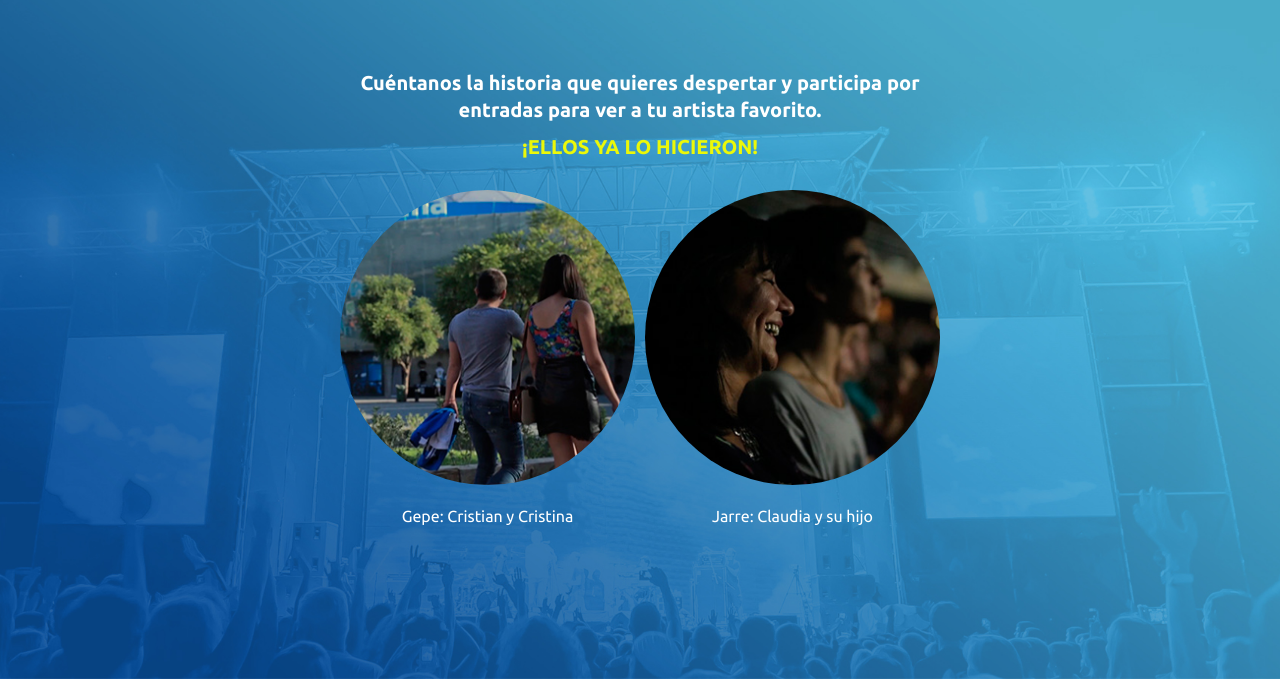
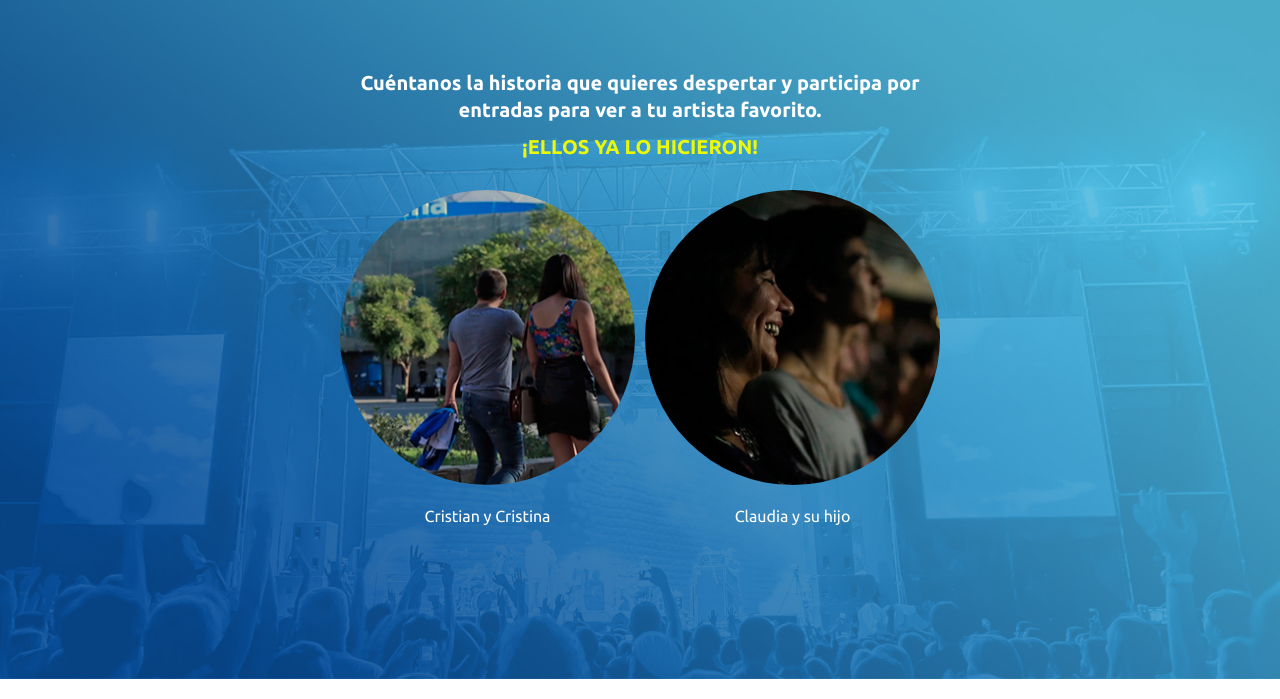
Before and after one commit to seo2/ProyectoDespierta, a PHP site: page / in a window 1280 px wide. Shown: the part 640-1339 px from the top of the page. Run offline with PHP 8.4, Linux system fonts and the light colour scheme; some libraries are stand-ins or nearby versions.

Commit message:
eliminar nombre de artista

```diff
--- a/slider-historias.php
+++ b/slider-historias.php
@@ -5,7 +5,7 @@
     		<img class="img-responsive img-circle layer" src="assets/img/circle.png" alt="">
     		<img class="img-responsive img-circle" src="assets/img/video1.jpg">
 		</a>
-		<p>Gepe: Cristian y Cristina</p>
+		<p>Cristian y Cristina</p>
     </div>
 
     <div class="item">
@@ -15,7 +15,7 @@
     		<img class="img-responsive img-circle" src="assets/img/video2.jpg">
 
 		</a>
-		<p>Jarre: Claudia y su hijo</p>
+		<p>Claudia y su hijo</p>
     </div>
 
 
```
